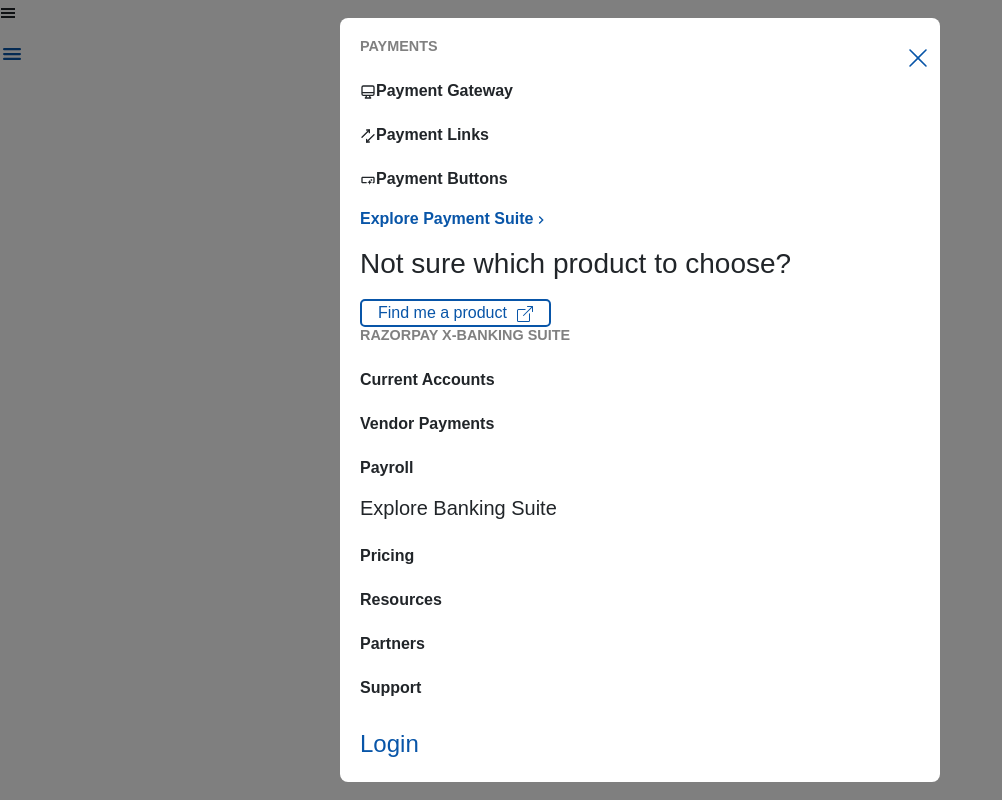
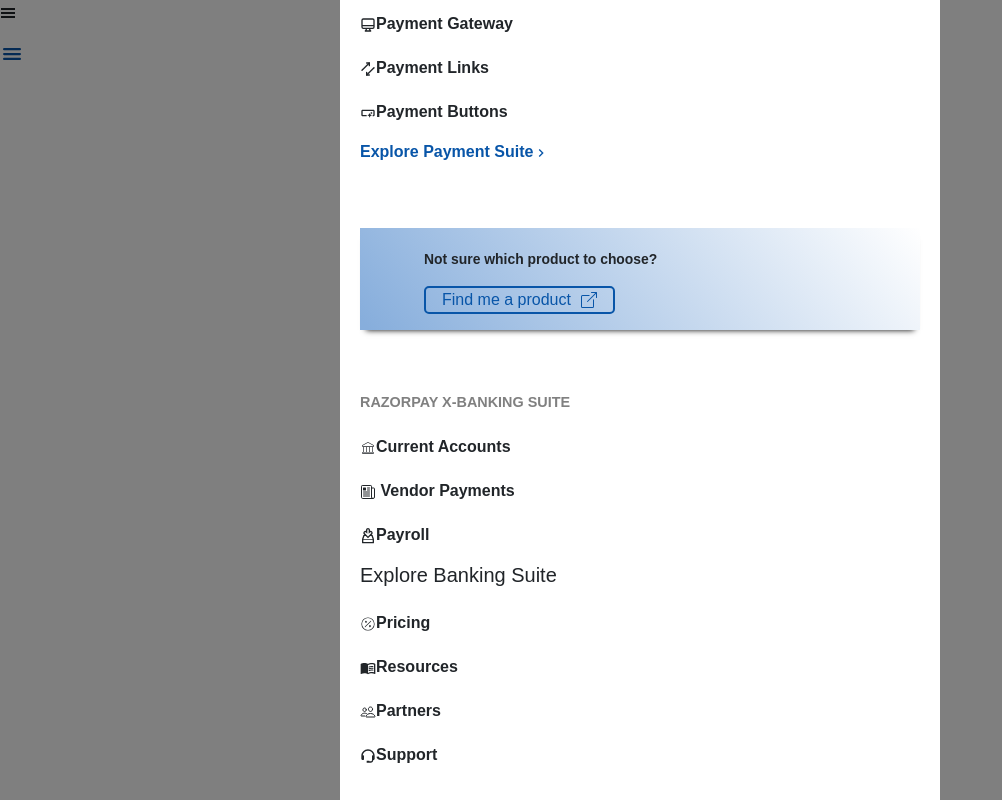
Before and after one commit to Sankalp70/responsive-razorpay, a React (Create React App) app: page / in a window 1280 px wide. Both pictures are taken after a click on the button 12 px from the left and 52 px from the top of the page. Shown: the whole page, without its empty margins (0-1002 px from the left). Built offline with nearby package versions, Linux system fonts and the light colour scheme.

Commit message:
popUp Icons Added

```diff
--- a/src/PopupMenu/PopupMenu.jsx
+++ b/src/PopupMenu/PopupMenu.jsx
@@ -1,12 +1,20 @@
 import React, { useState } from 'react';
-import { IoClose, IoMenu } from 'react-icons/io5'; // Import close and menu icons from react-icons
-import styles from './Popupmenu.module.css'; // Assuming styles are in PopupMenu.module.css
+import { IoClose, IoMenu } from 'react-icons/io5';
+import styles from './Popupmenu.module.css';
 import { HiOutlineDesktopComputer } from "react-icons/hi";
 import { TbArrowsDoubleNeSw } from "react-icons/tb";
 import { MdSmartButton } from "react-icons/md";
 import { MdOutlineKeyboardArrowRight } from "react-icons/md";
 import { RxCross1 } from "react-icons/rx";
 import { BsBoxArrowUpRight } from "react-icons/bs";
+import { CiBank } from "react-icons/ci";
+import { IoNewspaperOutline } from "react-icons/io5";
+import { TiDownloadOutline } from "react-icons/ti";
+import { CiPercent } from "react-icons/ci";
+import { MdOutlineMenuBook } from "react-icons/md";
+import { IoPeopleOutline } from "react-icons/io5";
+import { BiSupport } from "react-icons/bi";
+
 
 const PopupMenu = () => {
     const [isOpen, setIsOpen] = useState(false);
@@ -30,21 +38,24 @@
 
                         </ul>
                         <p>Explore Payment Suite<MdOutlineKeyboardArrowRight /></p>
+                         <div className={styles.container}>
                         <h3>Not sure which product to choose?</h3>
+
                         <button className={styles.btn}>Find me a product<BsBoxArrowUpRight style={{marginLeft:"10px"}}/></button>
-                        <h2>RAZORPAY X-BANKING SUITE</h2>
+                        </div>
+                        <h2 className={styles.suite}>RAZORPAY X-BANKING SUITE</h2>
                         <ul>
-                            <li>Current Accounts</li>
-                            <li>Vendor Payments</li>
-                            <li>Payroll</li>
+                            <li><CiBank/>Current Accounts</li>
+                            <li><IoNewspaperOutline/> Vendor Payments</li>
+                            <li><TiDownloadOutline/>Payroll</li>
 
                         </ul>
                         <h5>Explore Banking Suite</h5>
                         <ul>
-                            <li>Pricing</li>
-                            <li>Resources</li>
-                            <li>Partners</li>
-                            <li>Support</li>
+                            <li><CiPercent/>Pricing</li>
+                            <li><MdOutlineMenuBook/>Resources</li>
+                            <li><IoPeopleOutline/>Partners</li>
+                            <li><BiSupport/>Support</li>
                         </ul>
                         <button className={styles.loginButton}>Login</button>
                     </div>
--- a/src/PopupMenu/Popupmenu.module.css
+++ b/src/PopupMenu/Popupmenu.module.css
@@ -40,6 +40,10 @@
   font-weight: 600;
   color: #0855a8;
 }
+.popupMenuContent h3{
+  margin-top: 4rem;
+  font-size: 1rem;
+}
 .closeButton {
   position: absolute;
   top: 10px;
@@ -48,11 +52,28 @@
   background: none;
   cursor: pointer;
 }
+.container{
+  background: linear-gradient(51.3deg, rgb(135, 174, 220) 1.5%, rgb(255, 255, 255) 100.3%);
+   padding-left: 4rem;
+   padding-bottom: 1rem;
+   position: relative; /* Ensure positioning context for shadow */
+   box-shadow: 0 6px 6px -6px #000;
+}
+.container h3{
+  padding-top: 1.4rem;
+  padding-right: 1.5rem;
+  font-weight: 600;
+  font-size: 0.87rem;
+}
 .btn{
+  background: transparent;
   border: 2px solid  #0855a8;
   padding-left: 1rem;
   padding-right: 1rem;
   font-size: 1rem;
+}
+.suite{
+  padding-top: 4rem;
 }
 .loginButton,
 button {
```
